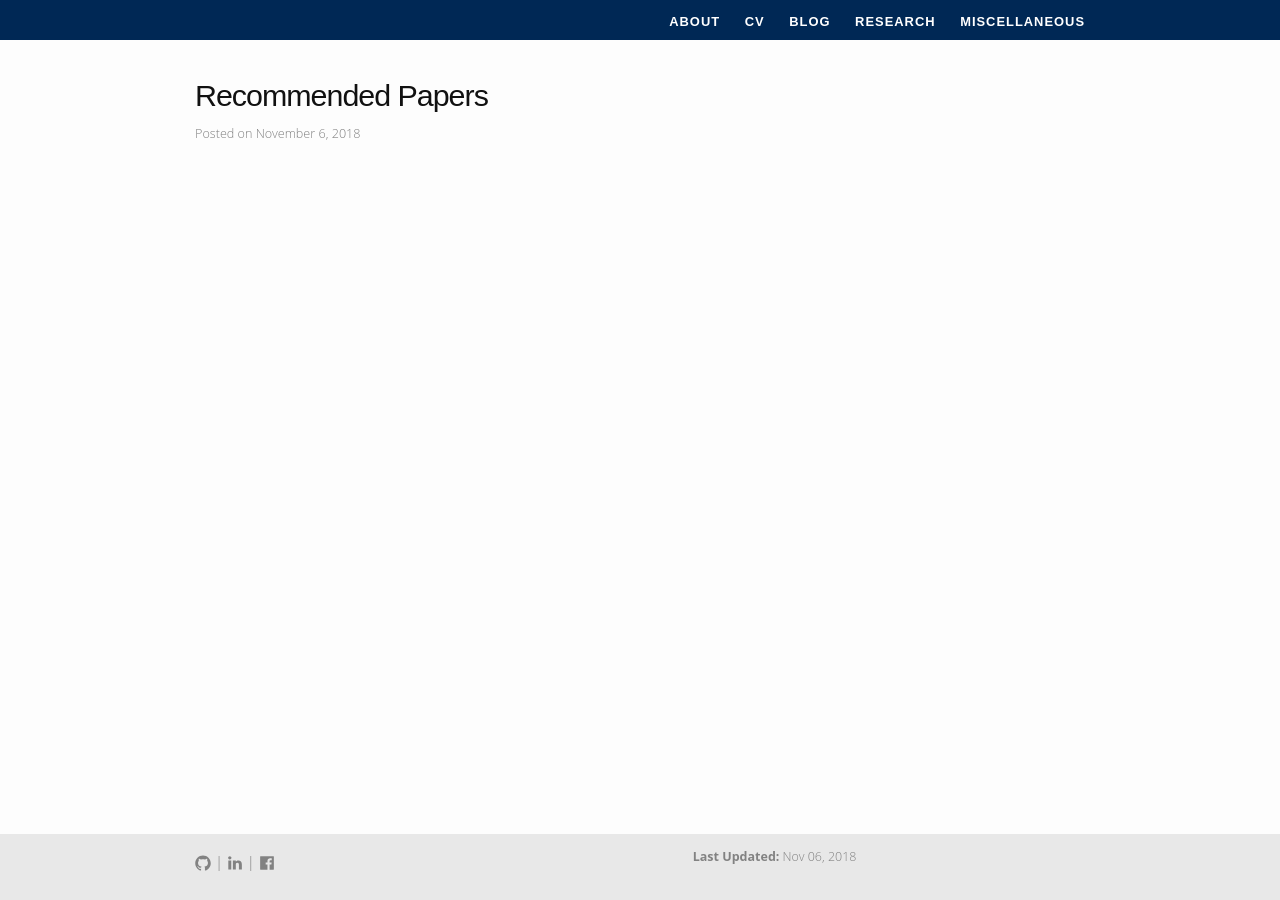
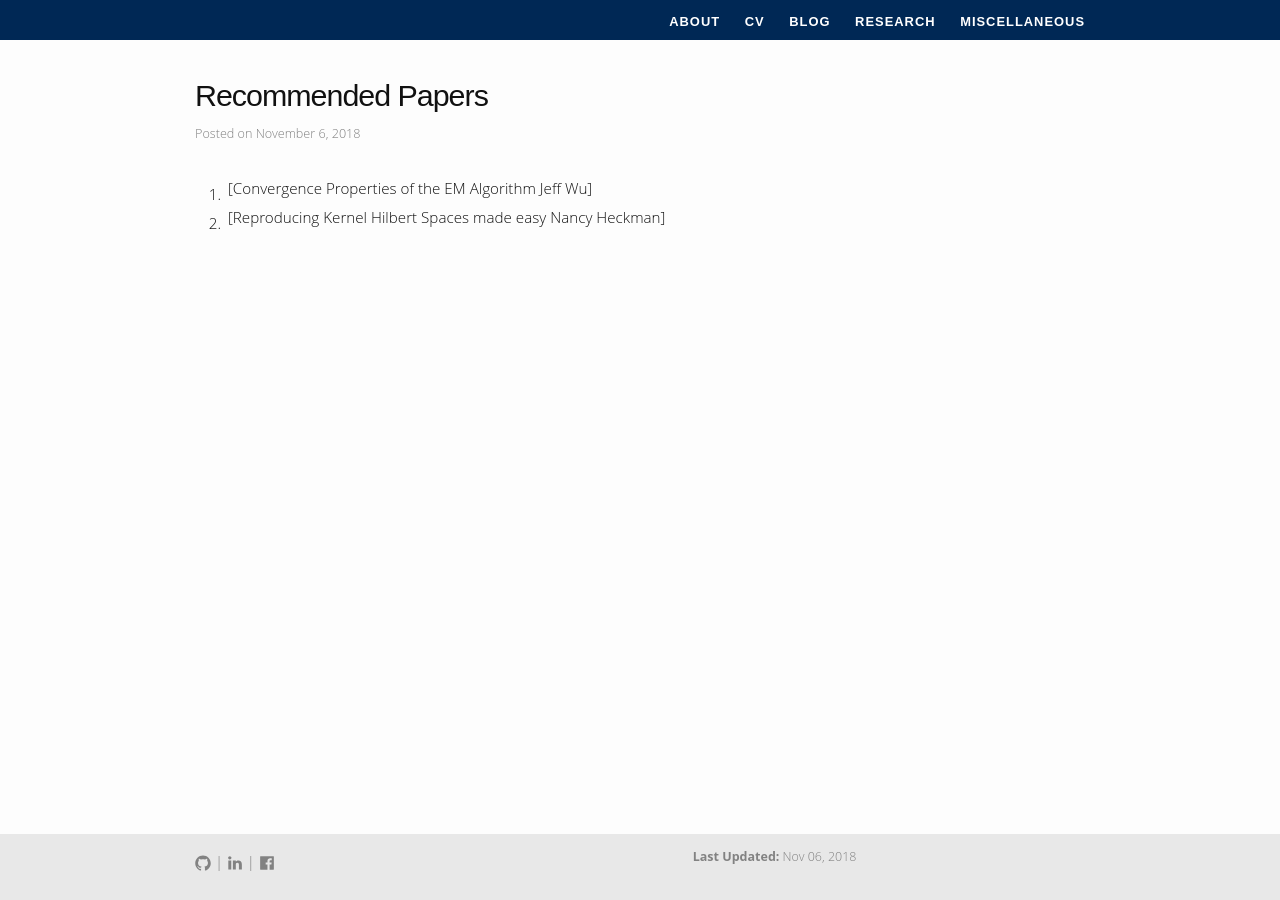
Before and after one commit to davidbuch/davidbuch.github.io, a Jekyll site: the page built from _posts/2018-11-06-recommended-papers.markdown, in a window 1280 px wide. Built offline with Jekyll 4.4.1, drawn with Linux system fonts in a browser that asks for light colours.

Commit message:
fixing blog post

```diff
--- a/_posts/2018-11-06-recommended-papers.markdown
+++ b/_posts/2018-11-06-recommended-papers.markdown
@@ -2,9 +2,13 @@
 layout: post
 title:  "Recommended Papers"
 date:   2018-11-06 02:04:28 -0400
-categories: jekyll update
+categories:
 ---
+
+1. [Convergence Properties of the EM Algorithm | Jeff Wu]
+2. [Reproducing Kernel Hilbert Spaces made easy | Nancy Heckman]
+
 
 [On the Convergence Properties of the EM Algorithm by Jeff Wu]: https://projecteuclid.org/download/pdf_1/euclid.aos/1176346060
 
-[Reproducing Kernel Hilbert Spaced made easy by Nancy Heckman]:  https://arxiv.org/pdf/1111.1915.pdf
+[Reproducing Kernel Hilbert Spaces made easy by Nancy Heckman]:  https://arxiv.org/pdf/1111.1915.pdf
```
